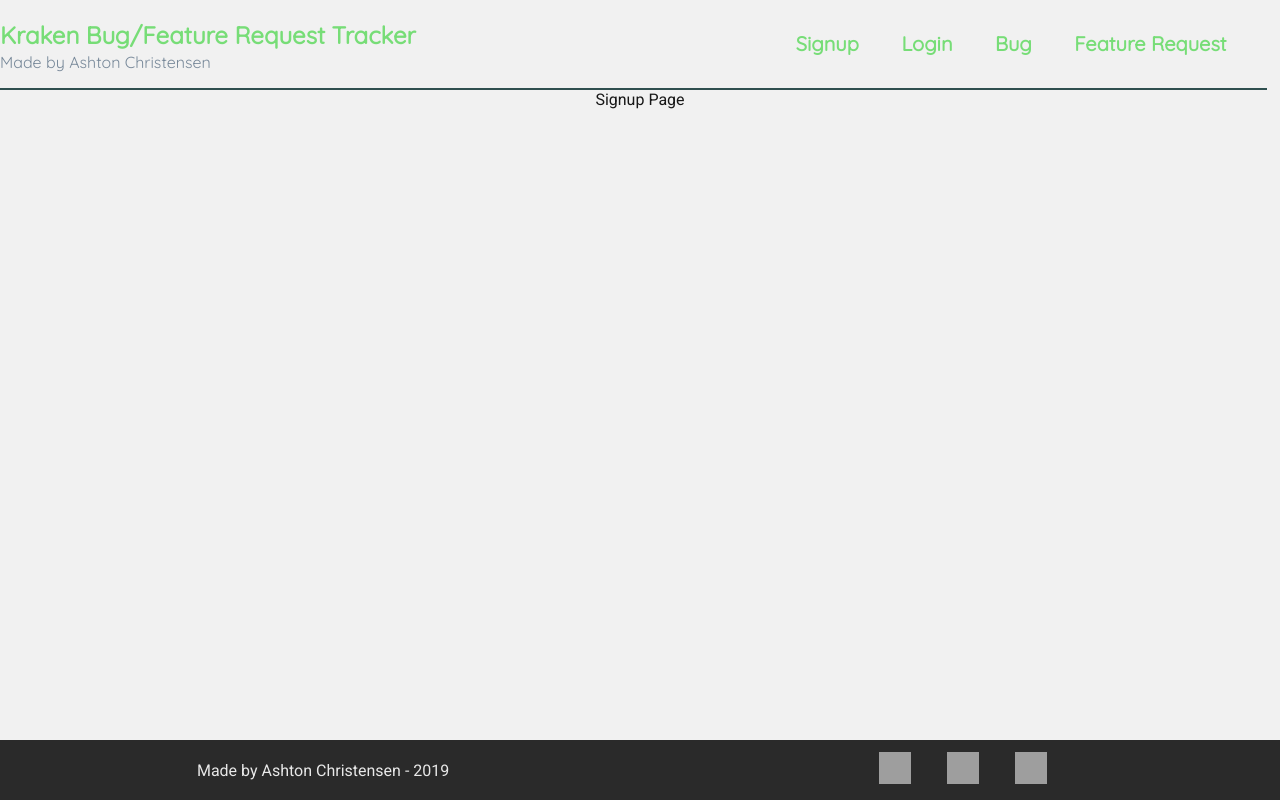
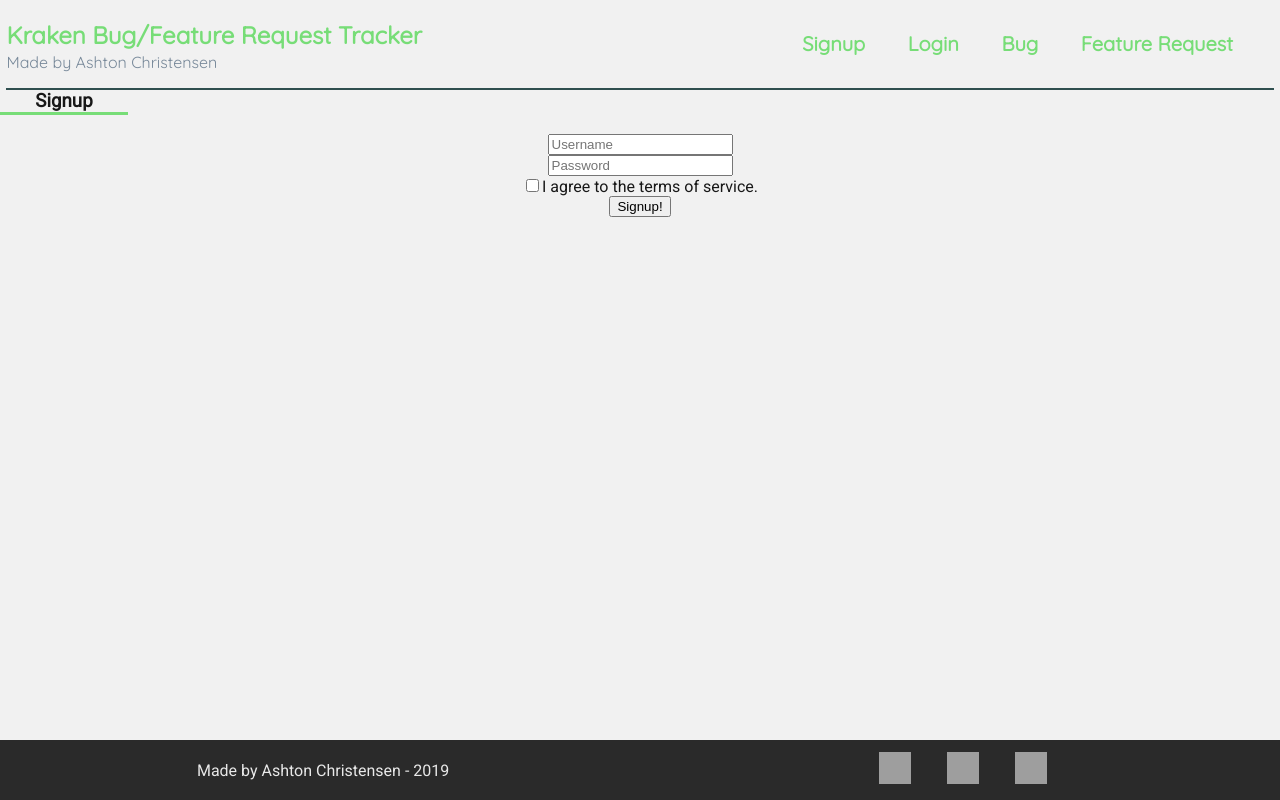
Before and after one commit to Ashton-C/ktracker, a React (Create React App) app in the folder UI/: page /auth/signup in a window 1280 px wide. Built offline with nearby package versions, Linux system fonts and the light colour scheme; grey boxes are pictures that could not be loaded.

Commit message:
Started work on Signup and Login component
created main forms and input for signup and for login as well as started working on the css for both.

```diff
--- a/UI/src/components/content/auth/login/index.js
+++ b/UI/src/components/content/auth/login/index.js
@@ -5,7 +5,34 @@ class Login extends Component {
   render() {
     return (
       <div className="Login">
-        <header className="Login-header">Login Page</header>
+        <h3>Login</h3>
+        <form>
+          <span>
+            Username:
+            <input
+              type="text"
+              required
+              autoComplete="true"
+              minLength={6}
+              placeholder="Username"
+              name="username"
+            />
+          </span>
+          <span>
+            Password:
+            <input
+              type="password"
+              required
+              autoComplete="true"
+              minLength={6}
+              placeholder="Password"
+              name="password"
+            />
+          </span>
+          <button onClick={this.handleSubmit} type="submit" name="submitLogin">
+            Login!
+          </button>
+        </form>
       </div>
     );
   }
--- a/UI/src/components/content/auth/signup/index.js
+++ b/UI/src/components/content/auth/signup/index.js
@@ -2,10 +2,46 @@ import React, { Component } from 'react';
 import './styles.css';
 
 class Signup extends Component {
+  handleSubmit = () => {
+    let data = 1;
+  };
   render() {
     return (
       <div className="Signup">
-        <header className="Signup-header">Signup Page</header>
+        <h3>Signup</h3>
+        <br />
+        <form>
+          <span>
+            <input
+              type="text"
+              required
+              autoComplete="true"
+              minLength={6}
+              placeholder="Username"
+              name="username"
+            />
+          </span>
+          <br />
+          <span>
+            <input
+              type="password"
+              required
+              autoComplete="true"
+              minLength={6}
+              placeholder="Password"
+              name="password"
+            />
+          </span>
+          <br />
+          <span>
+            <input type="checkbox" name="agreetoterms" />I agree to the terms of
+            service.
+          </span>
+          <br />
+          <button onClick={this.handleSubmit} type="submit" name="submitSignup">
+            Signup!
+          </button>
+        </form>
       </div>
     );
   }
--- a/UI/src/components/content/auth/signup/styles.css
+++ b/UI/src/components/content/auth/signup/styles.css
@@ -0,0 +1,16 @@
+.Signup h3 {
+  border-bottom: #77dd77 3px solid;
+  width: 10vw;
+  margin: 0px;
+}
+.Signup {
+  display: flex;
+  position: relative;
+  align-content: center;
+  justify-items: center;
+  justify-content: center;
+  flex-direction: column;
+}
+.Signup form {
+  position: relative;
+}
--- a/UI/src/components/header/styles.css
+++ b/UI/src/components/header/styles.css
@@ -1,5 +1,5 @@
 .Header {
-  display: flex;
+  display: inline-flex;
   flex-direction: row wrap;
   justify-content: space-between;
   width: 99vw;
```
